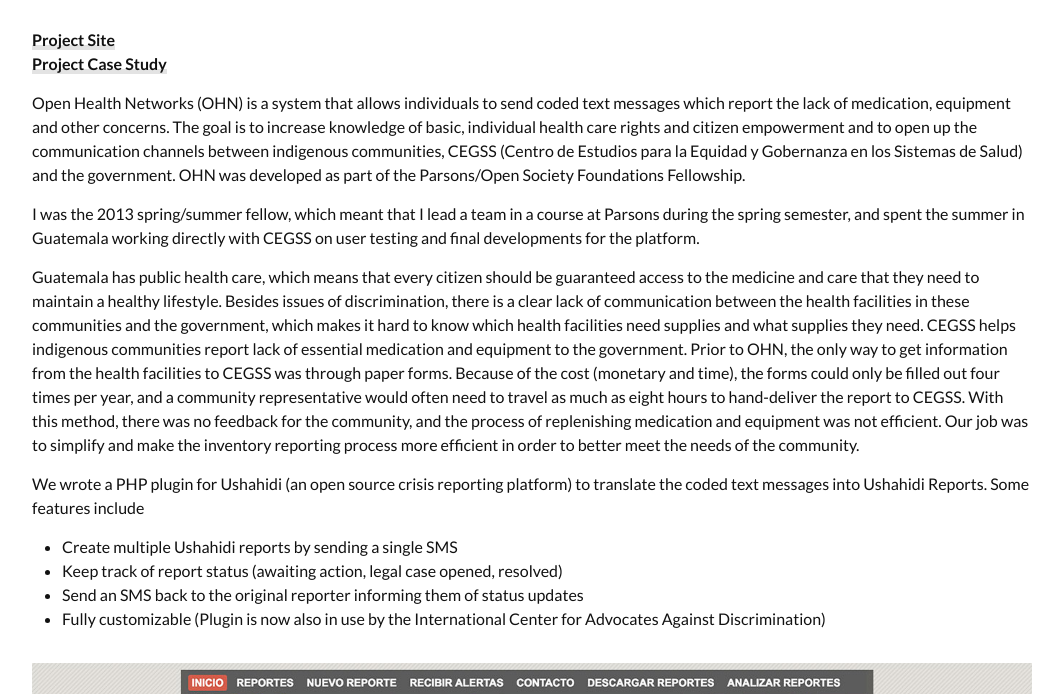
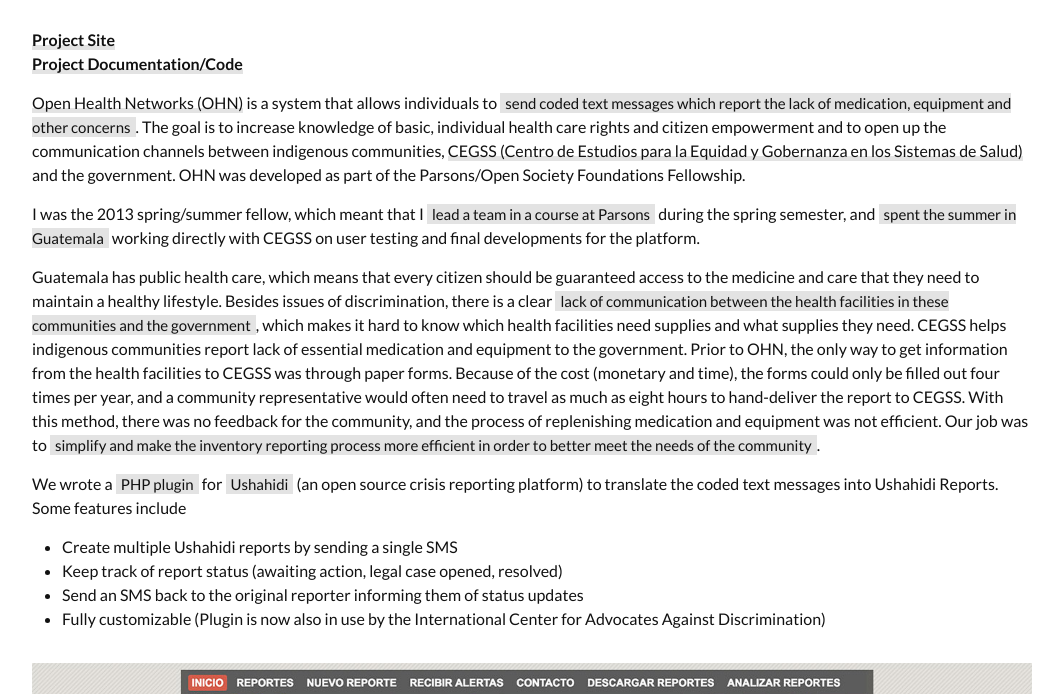
Before and after one commit to LordOfCorners/lordofcorners.github.io, a Jekyll site: the page built from _posts/2016-05-29-open-health-networks.markdown, in a window 1280 px wide and 900 px high, scrolled down 637 px, cut to the strip 206-900 px from the top of the window. Shown: the whole strip, without its empty margins (108-1171 px from the left). Built offline with Jekyll 4.4.1, drawn with Linux system fonts in a browser that asks for light colours.

Commit message:
mostly finished OHN page

```diff
--- a/_posts/2016-05-29-open-health-networks.markdown
+++ b/_posts/2016-05-29-open-health-networks.markdown
@@ -12,15 +12,15 @@
 
 **[Project Site](http://vigilanciaysalud.com/plataforma/)**
 <br>
-**[Project Case Study](http://cegss.osf.parsons.edu/)**
+**[Project Documentation/Code](http://cegss.osf.parsons.edu/)**
 
-Open Health Networks (OHN) is a system that allows individuals to send coded text messages which report the lack of medication, equipment and other concerns. The goal is to increase knowledge of basic, individual health care rights and citizen empowerment and to open up the communication channels between indigenous communities, CEGSS (Centro de Estudios para la Equidad y Gobernanza en los Sistemas de Salud) and the government. OHN was developed as part of the Parsons/Open Society Foundations Fellowship.
+[Open Health Networks (OHN)](http://vigilanciaysalud.com/plataforma/) is a system that allows individuals to `send coded text messages which report the lack of medication, equipment and other concerns`. The goal is to increase knowledge of basic, individual health care rights and citizen empowerment and to open up the communication channels between indigenous communities, [CEGSS (Centro de Estudios para la Equidad y Gobernanza en los Sistemas de Salud)](http://cegss.org.gt/) and the government. OHN was developed as part of the Parsons/Open Society Foundations Fellowship.
 
-I was the 2013 spring/summer fellow, which meant that I lead a team in a course at Parsons during the spring semester, and spent the summer in Guatemala working directly with CEGSS on user testing and final developments for the platform.
+I was the 2013 spring/summer fellow, which meant that I `lead a team in a course at Parsons` during the spring semester, and `spent the summer in Guatemala` working directly with CEGSS on user testing and final developments for the platform.
 
-Guatemala has public health care, which means that every citizen should be guaranteed access to the medicine and care that they need to maintain a healthy lifestyle. Besides issues of discrimination, there is a clear lack of communication between the health facilities in these communities and the government, which makes it hard to know which health facilities need supplies and what supplies they need. CEGSS helps indigenous communities report lack of essential medication and equipment to the government. Prior to OHN, the only way to get information from the health facilities to CEGSS was through paper forms. Because of the cost (monetary and time), the forms could only be filled out four times per year, and a community representative would often need to travel as much as eight hours to hand-deliver the report to CEGSS. With this method, there was no feedback for the community, and the process of replenishing medication and equipment was not efficient. Our job was to simplify and make the inventory reporting process more efficient in order to better meet the needs of the community.
+Guatemala has public health care, which means that every citizen should be guaranteed access to the medicine and care that they need to maintain a healthy lifestyle. Besides issues of discrimination, there is a clear `lack of communication between the health facilities in these communities and the government`, which makes it hard to know which health facilities need supplies and what supplies they need. CEGSS helps indigenous communities report lack of essential medication and equipment to the government. Prior to OHN, the only way to get information from the health facilities to CEGSS was through paper forms. Because of the cost (monetary and time), the forms could only be filled out four times per year, and a community representative would often need to travel as much as eight hours to hand-deliver the report to CEGSS. With this method, there was no feedback for the community, and the process of replenishing medication and equipment was not efficient. Our job was to `simplify and make the inventory reporting process more efficient in order to better meet the needs of the community`.
 
-We wrote a PHP plugin for Ushahidi (an open source crisis reporting platform) to translate the coded text messages into Ushahidi Reports. Some features include
+We wrote a `PHP plugin` for `Ushahidi` (an open source crisis reporting platform) to translate the coded text messages into Ushahidi Reports. Some features include
 
 * Create multiple Ushahidi reports by sending a single SMS
 * Keep track of report status (awaiting action, legal case opened, resolved)
```
